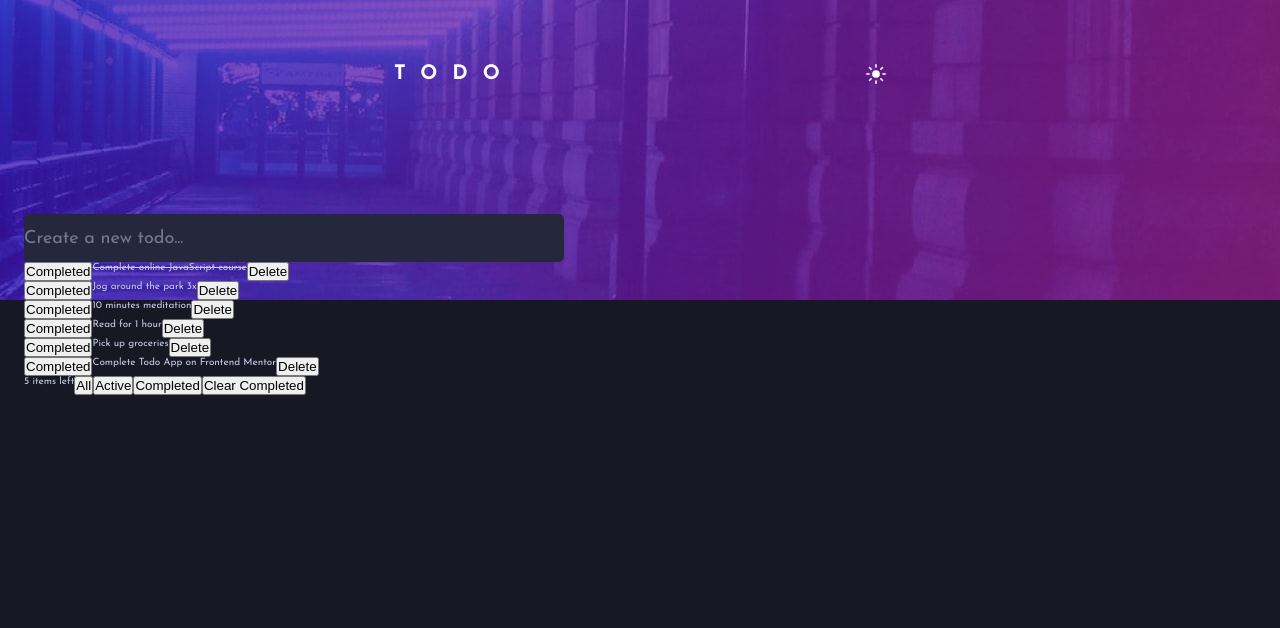
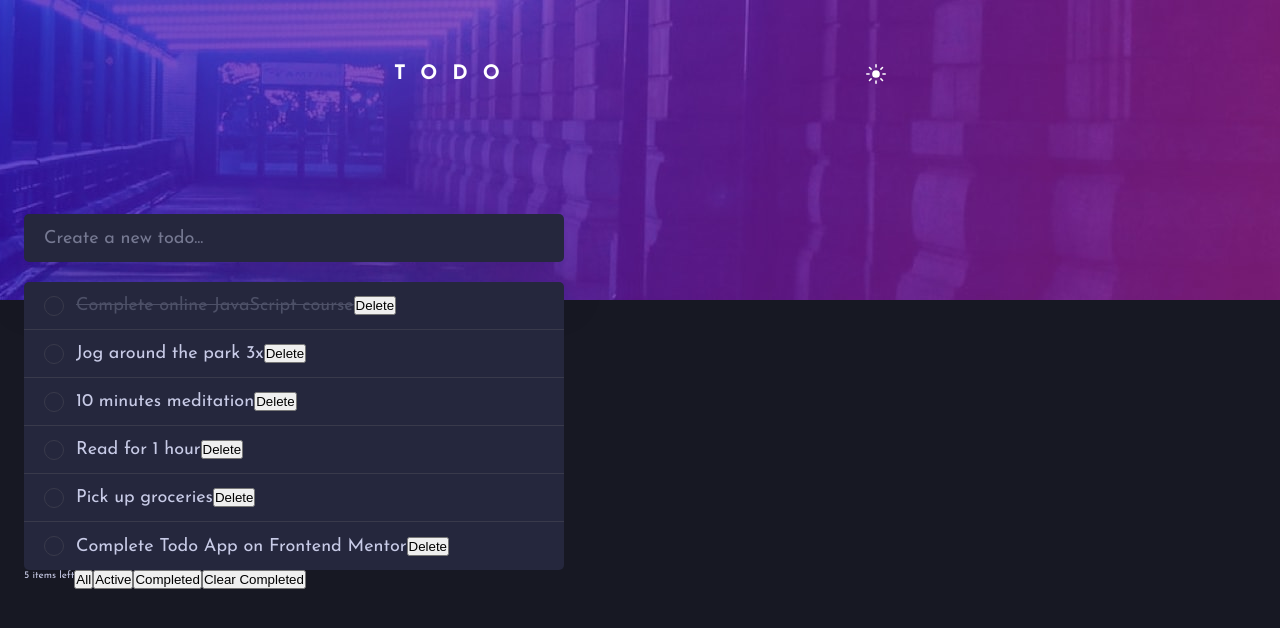
Before and after one commit to En-Jen/fm-todo-app, a React (Create React App) app: page / in a window 1280 px wide. Shown: the top 628 px of the page. Built offline with nearby package versions, Linux system fonts and the light colour scheme.

Commit message:
style todos

```diff
--- a/src/App.js
+++ b/src/App.js
@@ -1,7 +1,7 @@
 import React, { useState, useEffect } from 'react';
 import { ThemeProvider, createGlobalStyle } from 'styled-components';
 import Header from './components/Header';
-import AddTodo from './components/AddTodo';
+import { AddTodo } from './components/AddTodo';
 import TodoList from './components/TodoList';
 import TodosFilter from './components/TodosFilter';
 import Main from './components/Main';
--- a/src/components/AddTodo.js
+++ b/src/components/AddTodo.js
@@ -5,7 +5,7 @@ const InputBox = styled.div`
 	margin-top: -11rem;
 `;
 
-const TodoInput = styled.input`
+export const TodoInput = styled.input`
 	background-color: ${p => p.theme.todoBg};
 	border-radius: 5px;
 	width: 100%;
@@ -16,13 +16,17 @@ const TodoInput = styled.input`
 	font-size: var(--font-size-primary);
 	color: ${p => p.theme.newTodoTypingText};
 	caret-color: ${p => p.theme.activeFilterText};
+	box-shadow: ${p => p.theme.boxShadow};
+	display: flex;
+	align-items: center;
+	padding: 2rem;
 
 	&::placeholder {
 		color: ${p => p.theme.newTodoPlaceholderText};
 	}
 `;
 
-const AddTodo = ({ inputText, setInputText, todos, setTodos }) => {
+export const AddTodo = ({ inputText, setInputText, todos, setTodos }) => {
 	const inputTextHandler = e => {
 		setInputText(e.target.value);
 	};
@@ -53,5 +57,3 @@ const AddTodo = ({ inputText, setInputText, todos, setTodos }) => {
 		</InputBox>
 	);
 };
-
-export default AddTodo;
--- /dev/null
+++ b/src/components/CircleCheckbox.js
@@ -0,0 +1,11 @@
+import styled from 'styled-components';
+
+export const CircleCheckbox = styled.button`
+	width: 2rem;
+	height: 2rem;
+	border-radius: 50%;
+	margin-right: 1.2rem;
+	cursor: pointer;
+	border: ${p => p.theme.todoBorder};
+	background-color: transparent;
+`;
--- a/src/components/Todo.js
+++ b/src/components/Todo.js
@@ -1,15 +1,35 @@
 import React from 'react';
 import styled, { css } from 'styled-components';
+import { TodoInput } from './AddTodo';
+import { CircleCheckbox } from './CircleCheckbox';
 
-const TodoWrapper = styled.li`
-	display: flex;
+const TodoWrapper = styled(TodoInput)`
+	box-shadow: none;
+	border-radius: 0;
+
+	&:not(:last-child) {
+		border-bottom: ${p => p.theme.todoBorder};
+	}
+
+	&:first-child {
+		border-top-left-radius: 5px;
+		border-top-right-radius: 5px;
+	}
+
+	&:last-child {
+		border-bottom-right-radius: 5px;
+		border-bottom-left-radius: 5px;
+	}
 `;
 
 const TodoText = styled.p`
+	color: ${p => p.theme.uncompletedTodoText};
+
 	${p =>
 		p.completed &&
 		css`
 			text-decoration: line-through;
+			color: ${p => p.theme.completedTodoText};
 		`};
 `;
 
@@ -33,8 +53,8 @@ const Todo = ({ todos, setTodos, todo }) => {
 	};
 
 	return (
-		<TodoWrapper>
-			<button onClick={completeTodoHandler}>Completed</button>
+		<TodoWrapper as="li">
+			<CircleCheckbox onClick={completeTodoHandler} />
 			<TodoText completed={todo.completed}>{todo.text}</TodoText>
 			<button onClick={deleteTodoHandler}>Delete</button>
 		</TodoWrapper>
--- a/src/components/TodoList.js
+++ b/src/components/TodoList.js
@@ -1,5 +1,10 @@
 import React from 'react';
+import styled from 'styled-components';
 import Todo from './Todo';
+
+const TodoListContainer = styled.div`
+	margin-top: 2rem;
+`;
 
 const TodoList = ({ todos, setTodos, filteredTodos }) => {
 	const renderedTodos = filteredTodos.map(todo => {
@@ -9,9 +14,9 @@ const TodoList = ({ todos, setTodos, filteredTodos }) => {
 	});
 
 	return (
-		<div>
+		<TodoListContainer>
 			<ul>{renderedTodos}</ul>
-		</div>
+		</TodoListContainer>
 	);
 };
 
--- a/src/themes/dark.js
+++ b/src/themes/dark.js
@@ -5,12 +5,14 @@ const theme = {
 	id: 'dark',
 	todoBg: '#25273D',
 	bodyBg: '#171823',
-    newTodoPlaceholderText: '#767992',
-    newTodoTypingText: '#C8CBE7',
+	newTodoPlaceholderText: '#767992',
+	newTodoTypingText: '#C8CBE7',
 	completedTodoText: '#4D5067',
 	uncompletedTodoText: '#C8CBE7',
 	filterText: '#5B5E7E',
 	activeFilterText: '#3A7CFD',
+	todoBorder: '1px solid #393A4B',
+	boxShadow: '0 35px 50px -15px rgba(0,0,0,0.5);',
 	bgImgMobile: `url(${BgMobileDark})`,
 	bgImgDesktop: `url(${BgDesktopDark})`,
 	bgColor: 'red',
--- a/src/themes/light.js
+++ b/src/themes/light.js
@@ -11,6 +11,8 @@ const theme = {
 	uncompletedTodoText: '#494C6B',
 	filterText: '#9495A5',
 	activeFilterText: '#3A7CFD',
+    todoBorder: '1px solid #E3E4F1',
+	boxShadow: '0 35px 50px -15px rgba(194,195,214,0.5);',
 	bgImgMobile: `url(${BgMobileLight})`,
 	bgImgDesktop: `url(${BgDesktopLight})`,
 };
```
Also changed, not shown: 1 other file (tests, documents, lock files or other folders).
